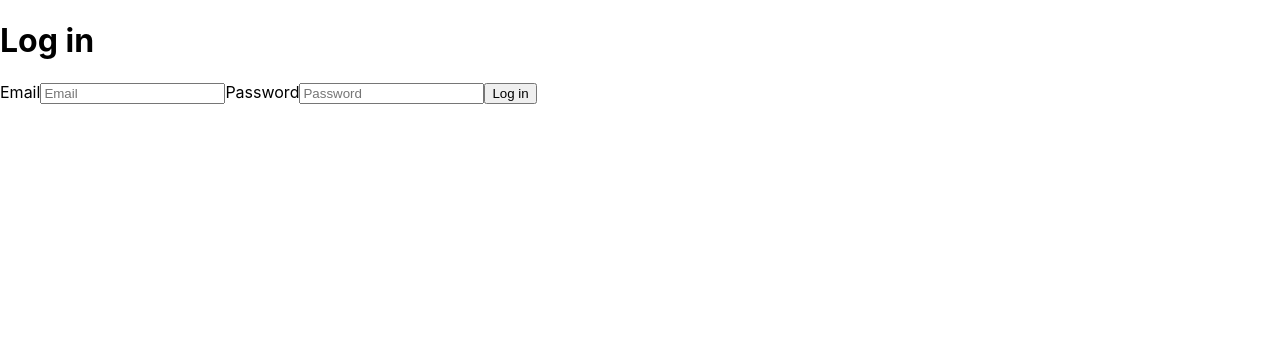
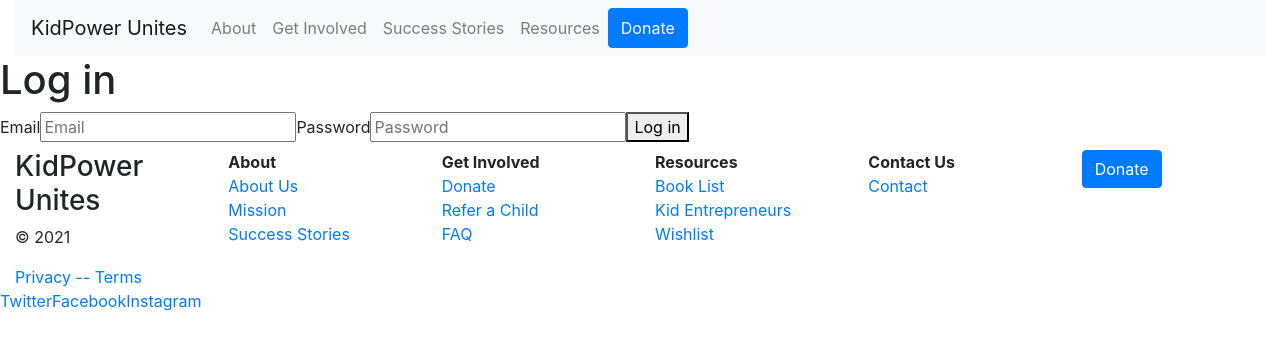
Before and after one commit to MVP-Marketplace/Kids-Power-Unite, a React (Create React App) app in the folder client/: page /login in a window 1280 px wide. Shown: the top 350 px of the page. Built offline with nearby package versions, Linux system fonts and the light colour scheme; no server answers.

Commit message:
Homepage with nav and footer

```diff
--- a/client/package.json
+++ b/client/package.json
@@ -6,9 +6,11 @@
     "@testing-library/jest-dom": "^5.11.9",
     "@testing-library/react": "^11.2.5",
     "@testing-library/user-event": "^12.7.1",
+    "bootstrap": "^4.6.0",
     "dotenv": "^8.2.0",
     "firebase": "^8.2.9",
     "react": "^17.0.1",
+    "react-bootstrap": "^1.5.2",
     "react-dom": "^17.0.1",
     "react-router": "^5.2.0",
     "react-router-dom": "^5.2.0",
--- a/client/src/App.js
+++ b/client/src/App.js
@@ -1,20 +1,27 @@
+import 'bootstrap/dist/css/bootstrap.css'
 import React from "react"
 import './App.css';
 import { BrowserRouter as Router, Route } from "react-router-dom"
 import Dashboard from "./components/Dashboard"
 import Login from "./components/Login"
 import Signup from "./components/Signup"
+import ProfessionalsForm from "./components/ProfessionalsForm"
 import { AuthProvider } from "./Auth.js"
 import PrivateRoute from "./PrivateRoute"
+import MyNavbar from './components/Navbar'
+import MyFooter from './components/MyFooter';
 
 function App() {
   return (
     <AuthProvider>
       <Route>
         <div>
+          <MyNavbar />
           <PrivateRoute exact path="/" component={Dashboard} />
           <Route exact path="/login" component={Login} />
           <Route exact path="/signup" component={Signup} />
+          <Route exact path="/professionalsform" component={ProfessionalsForm} />
+          <MyFooter />
         </div>
       </Route>
     </AuthProvider>
--- /dev/null
+++ b/client/src/components/MyFooter.js
@@ -0,0 +1,101 @@
+import React from 'react'
+import { Container, Button, Col, Row } from 'react-bootstrap';
+
+function MyFooter() {
+    return (
+        <>
+        <Container fluid>
+            <Row>
+                <Col>
+                <h3>
+                    KidPower Unites
+                </h3>
+                <p>
+                    © 2021
+                </p>
+                <a href="#">
+                    Privacy -- Terms
+                </a>
+                <br></br>
+                <Row>
+                    <a href="#">
+                        Twitter
+                    </a>
+                    <a href="#">
+                        Facebook
+                    </a>
+                    <a href="#">
+                        Instagram
+                    </a>
+                </Row>
+                </Col>
+                <Col>
+                <b>
+                    About
+                </b>
+                <br></br>
+                <a href="#">
+                    About Us
+                </a>
+                <br></br>
+                <a href="#">
+                    Mission
+                </a>
+                <br></br>
+                <a href="#">
+                    Success Stories
+                </a>
+                </Col>
+                <Col>
+                <b>
+                    Get Involved
+                </b>
+                <br></br>
+                <a href="#">
+                    Donate
+                </a>
+                <br></br>
+                <a href="#">
+                    Refer a Child
+                </a>
+                <br></br>
+                <a href="#">
+                    FAQ
+                </a>
+                </Col>
+                <Col>
+                <b>
+                    Resources
+                </b>
+                <br></br>
+                <a href="#">
+                    Book List
+                </a>
+                <br></br>
+                <a href="#">
+                    Kid Entrepreneurs
+                </a>
+                <br></br>
+                <a href="#">
+                    Wishlist
+                </a>
+                </Col>
+                <Col>
+                <b>
+                    Contact Us
+                </b>
+                <br></br>
+                <a href="#">
+                    Contact
+                </a>
+                </Col>
+                <Col>
+                <Button variant="primary">Donate</Button>
+                </Col>
+            </Row>
+        </Container>
+        </>
+    )
+}
+
+export default MyFooter
--- /dev/null
+++ b/client/src/components/Navbar.js
@@ -0,0 +1,26 @@
+import React, {useState} from 'react';
+import { Container, Button, Nav, Navbar } from 'react-bootstrap';
+
+function MyNavbar() {
+    return (
+        <>
+        <Container fluid>
+        <Navbar bg="light" expand="lg">
+        <Navbar.Brand href="#home">KidPower Unites</Navbar.Brand>
+        <Navbar.Toggle aria-controls="basic-navbar-nav" />
+        <Navbar.Collapse id="basic-navbar-nav">
+            <Nav className="mr-auto">
+            <Nav.Link href="#home">About</Nav.Link>
+            <Nav.Link href="#link">Get Involved</Nav.Link>
+            <Nav.Link href="#link">Success Stories</Nav.Link>
+            <Nav.Link href="#link">Resources</Nav.Link>
+            <Button variant="primary">Donate</Button>
+            </Nav>
+        </Navbar.Collapse>
+        </Navbar>
+        </Container>
+        </>
+    )
+}
+
+export default MyNavbar
```
Also changed, not shown: client/src/components/Navbar.css (added), 2 other files (tests, documents, lock files or other folders).
